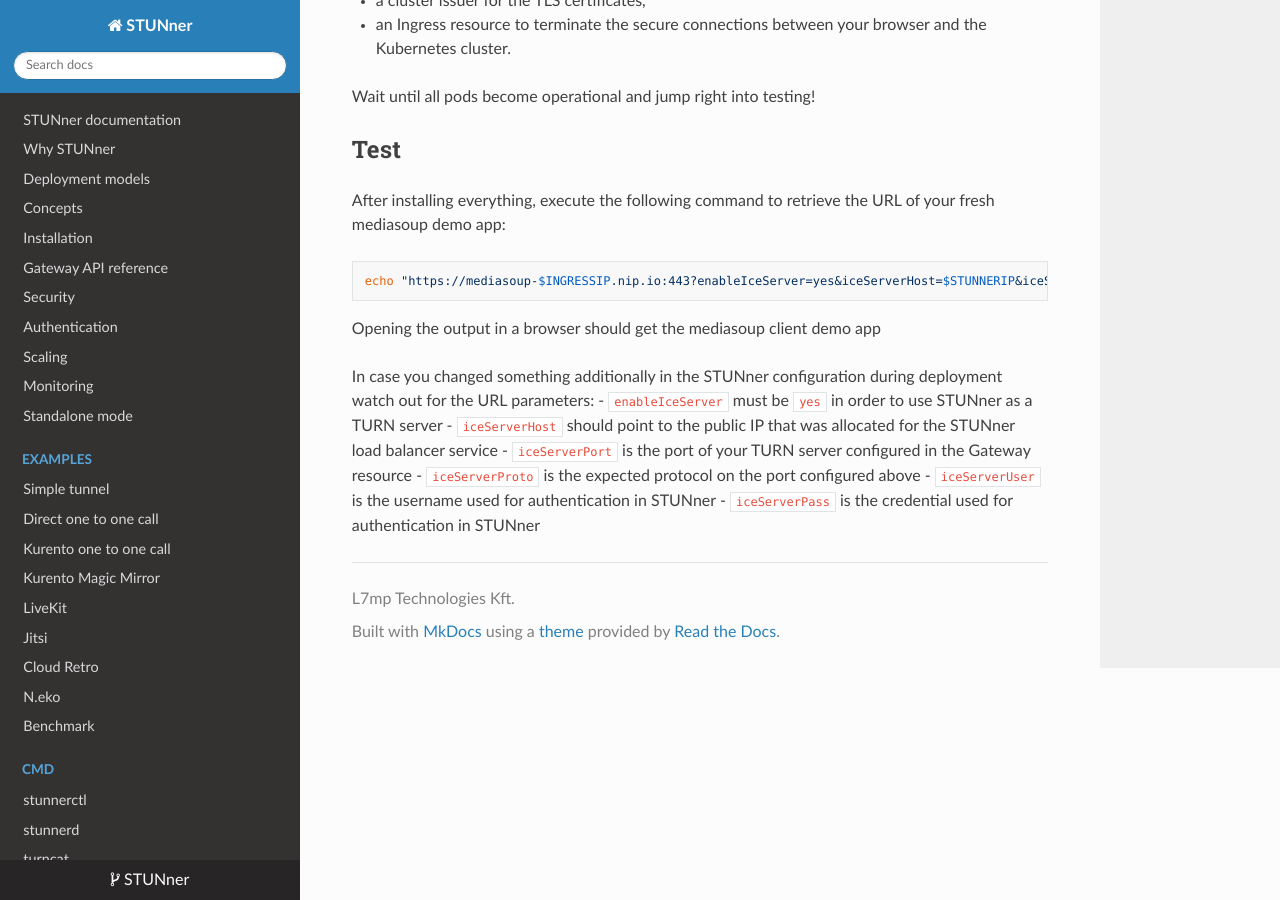
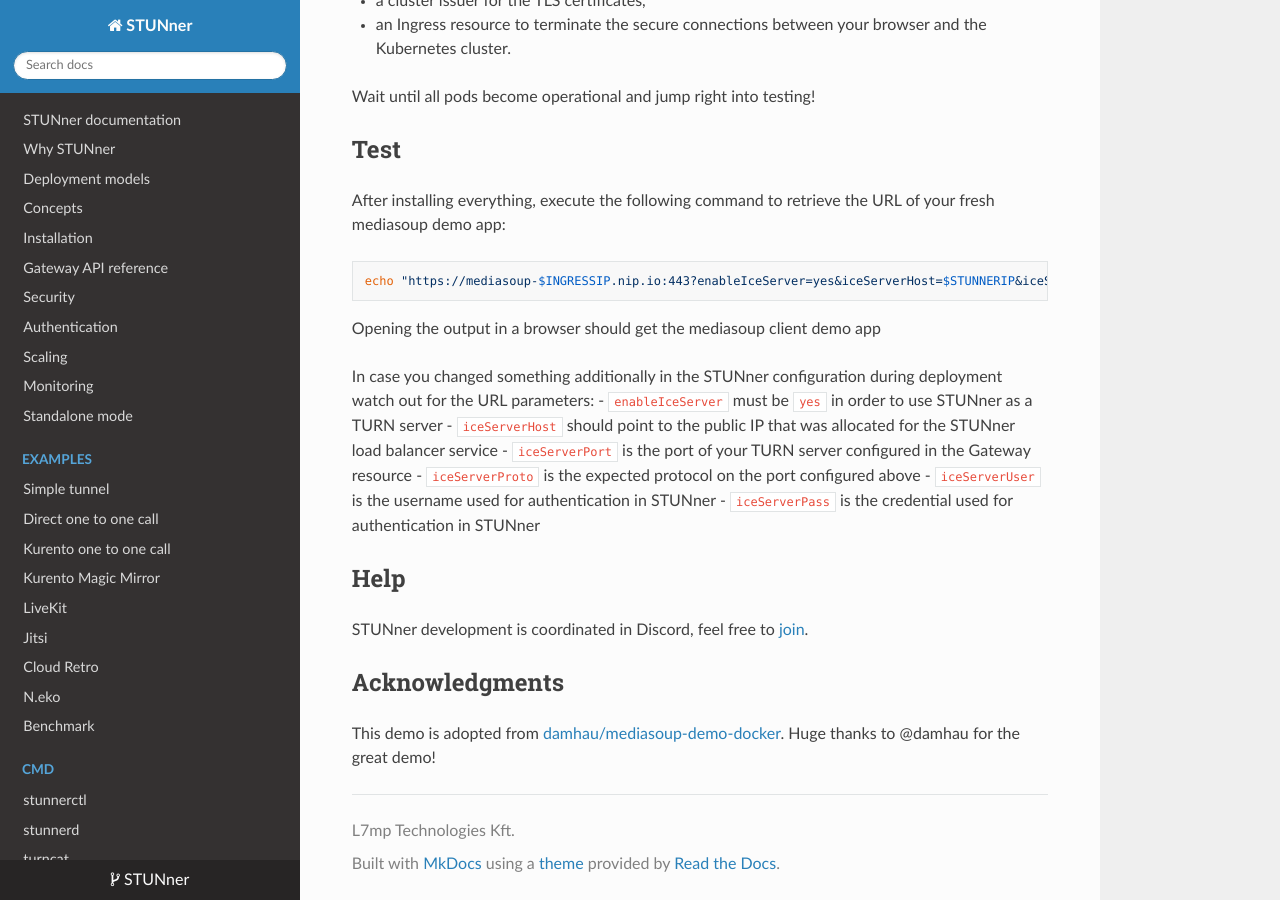
Before and after one commit to l7mp/stunner, an MkDocs documentation site: the page built from docs/examples/mediasoup/README.md, in a window 1280 px wide and 900 px high, scrolled down 5033 px. Built offline with MkDocs 1.6.1, drawn with Linux system fonts in a browser that asks for light colours; nearby versions of some CDN libraries.

Commit message:
docs(mediasoup): Add Help and Acknowledgments

```diff
--- a/docs/examples/mediasoup/README.md
+++ b/docs/examples/mediasoup/README.md
@@ -208,3 +208,12 @@ In case you changed something additionally in the STUNner configuration during d
   - `iceServerProto` is the expected protocol on the port configured above
   - `iceServerUser` is the username used for authentication in STUNner
   - `iceServerPass` is the credential used for authentication in STUNner
+
+
+## Help
+
+STUNner development is coordinated in Discord, feel free to [join](https://discord.gg/DyPgEsbwzc).
+
+## Acknowledgments
+
+This demo is adopted from [damhau/mediasoup-demo-docker](https://github.com/damhau/mediasoup-demo-docker). Huge thanks to @damhau for the great demo!
```
